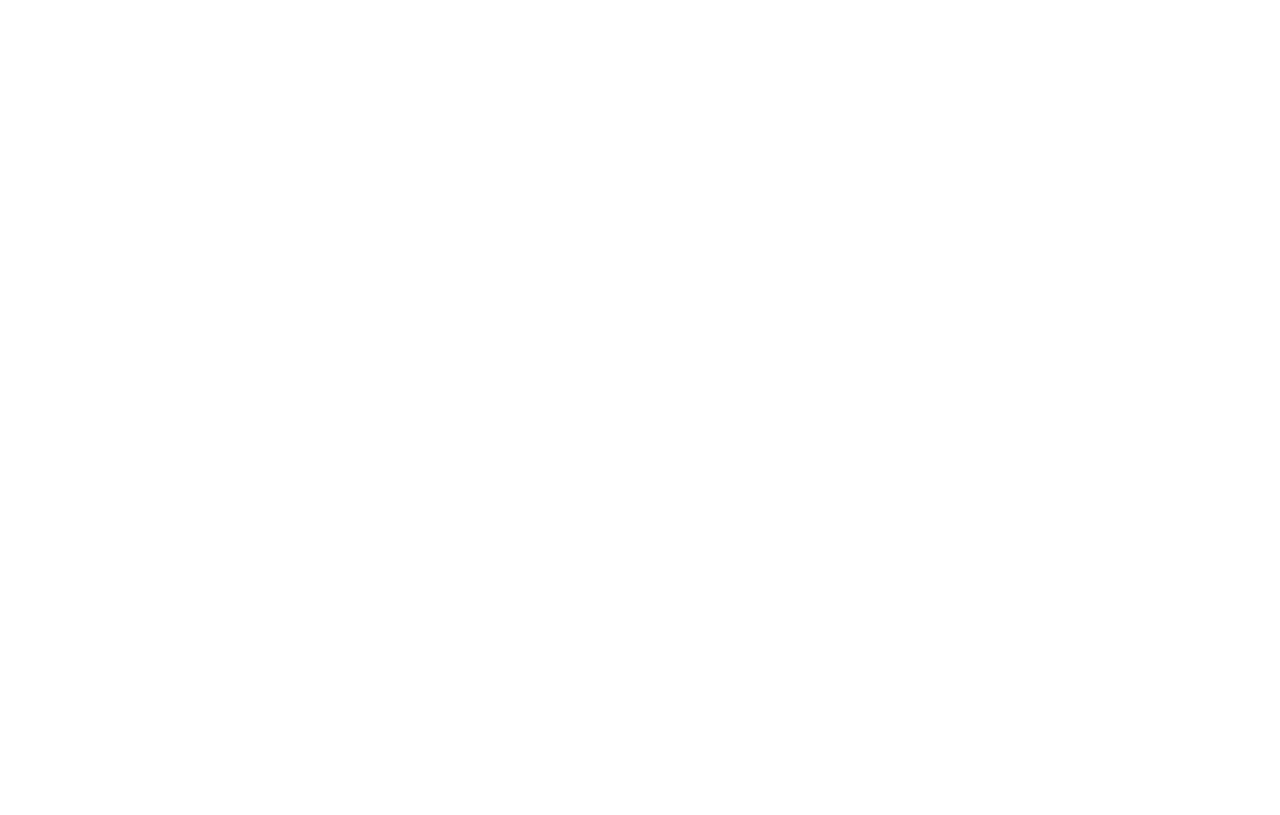
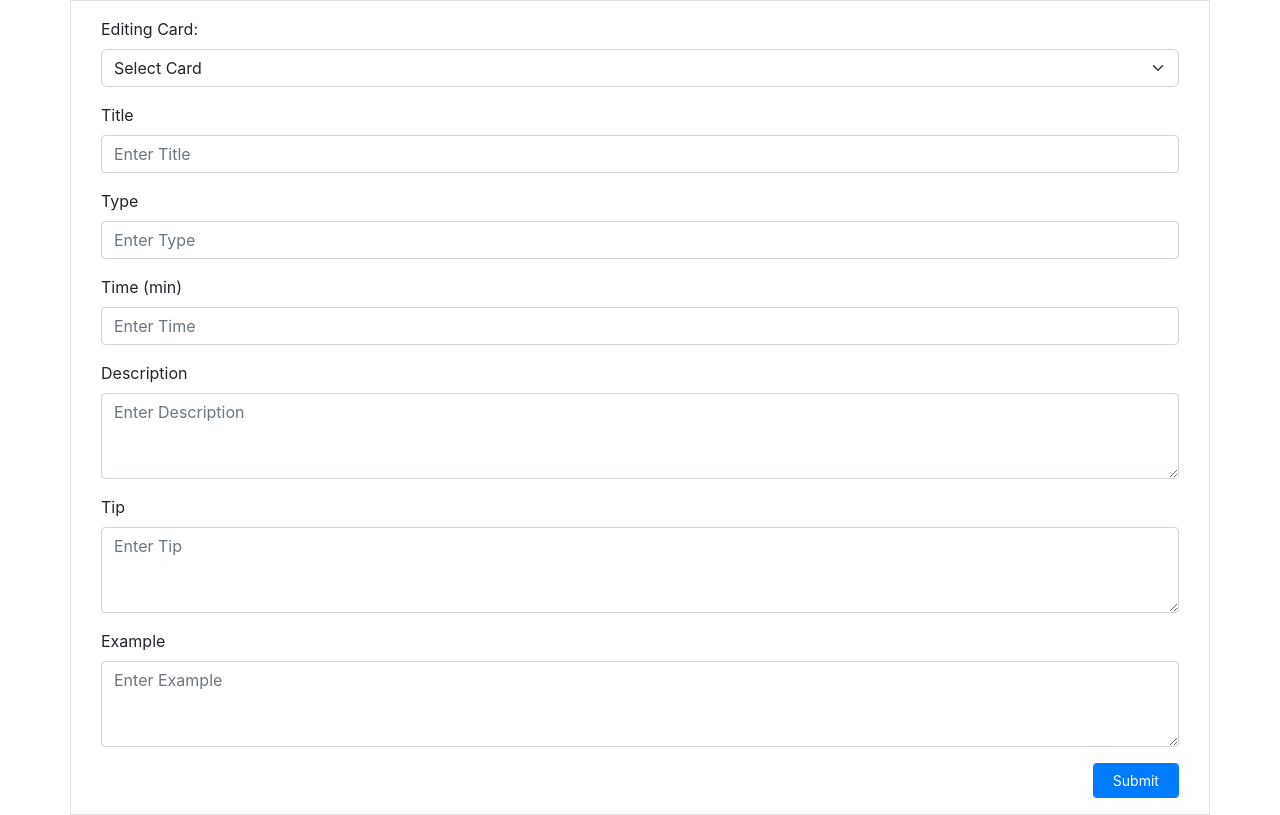
Before and after one commit to willmao1/Flash-Card-UI, a React (Create React App) app: page /edit39283940 in a window 1280 px wide. Before the commit this address had no page. Built offline with nearby package versions, Linux system fonts and the light colour scheme.

Commit message:
made editform

```diff
--- a/src/App.js
+++ b/src/App.js
@@ -1,12 +1,14 @@
 import React from "react";
 import { BrowserRouter, Routes, Route } from "react-router-dom";
 import SearchPage from "./pages/SearchPage";
+import EditPage from "./pages/EditPage";
 
 function App() {
   return (
     <BrowserRouter>
       <Routes>
         <Route path="/" element={<SearchPage/>} />
+        <Route path="/edit39283940" element={<EditPage/>} />
       </Routes>
     </BrowserRouter>
   );
--- /dev/null
+++ b/src/pages/EditPage.js
@@ -0,0 +1,58 @@
+import Form from 'react-bootstrap/Form';
+import Container from 'react-bootstrap/Container';
+import Col from 'react-bootstrap/Col';
+import React from "react";
+
+function EditPage() {
+    const onSubmit = e => {
+        e.preventDefault()
+        const formData = new FormData(e.target),
+                formDataObj = Object.fromEntries(formData.entries())
+        console.log(formDataObj);
+    }
+    return (
+        <Container className='border'>
+            <Col>
+                <Form onSubmit={onSubmit}>
+                    <Form.Group className="mt-3 mb-3" controlId="formTitle">
+                        <Form.Label>Editing Card:</Form.Label>
+                        <Form.Select name = "card" aria-label="Default select example">
+                            <option>Select Card</option>
+                            <option value="1">+ New Card</option>
+                            <option value="2">Two</option>
+                            <option value="3">Three</option>
+                        </Form.Select>
+                    </Form.Group>
+                    <Form.Group className="mb-3" controlId="formTitle">
+                        <Form.Label>Title</Form.Label>
+                        <Form.Control name="title" type="text" placeholder="Enter Title"/>
+                    </Form.Group>
+                    <Form.Group className="mb-3" controlId="formType">
+                        <Form.Label>Type</Form.Label>
+                        <Form.Control name="type" type="text" placeholder="Enter Type" />
+                    </Form.Group>
+                    <Form.Group className="mb-3" controlId="formTime">
+                        <Form.Label>Time (min)</Form.Label>
+                        <Form.Control name="time" type="text" placeholder="Enter Time" />
+                    </Form.Group>
+                    <Form.Group className="mb-3" controlId="formDesc">
+                        <Form.Label>Description</Form.Label>
+                        <Form.Control name="desc" rows={3} as="textarea" placeholder="Enter Description" />
+                    </Form.Group>
+                    <Form.Group className="mb-3" controlId="formTip">
+                        <Form.Label>Tip</Form.Label>
+                        <Form.Control name="tip" rows={3} as="textarea" placeholder="Enter Tip" />
+                    </Form.Group>
+                    <Form.Group className="mb-3" controlId="formEx">
+                        <Form.Label>Example</Form.Label>
+                        <Form.Control name="exam" rows={3} as="textarea" placeholder="Enter Example" />
+                    </Form.Group>
+                    <Form.Group style = {{"width":"8%","margin-left": "auto", "margin-right":"0" }}>
+                        <Form.Control  className = "btn btn-primary mb-3 btn-sm" type="submit" value = "Submit"/>
+                    </Form.Group>
+                </Form>
+            </Col>
+        </Container>
+      );
+}
+export default EditPage;
```
